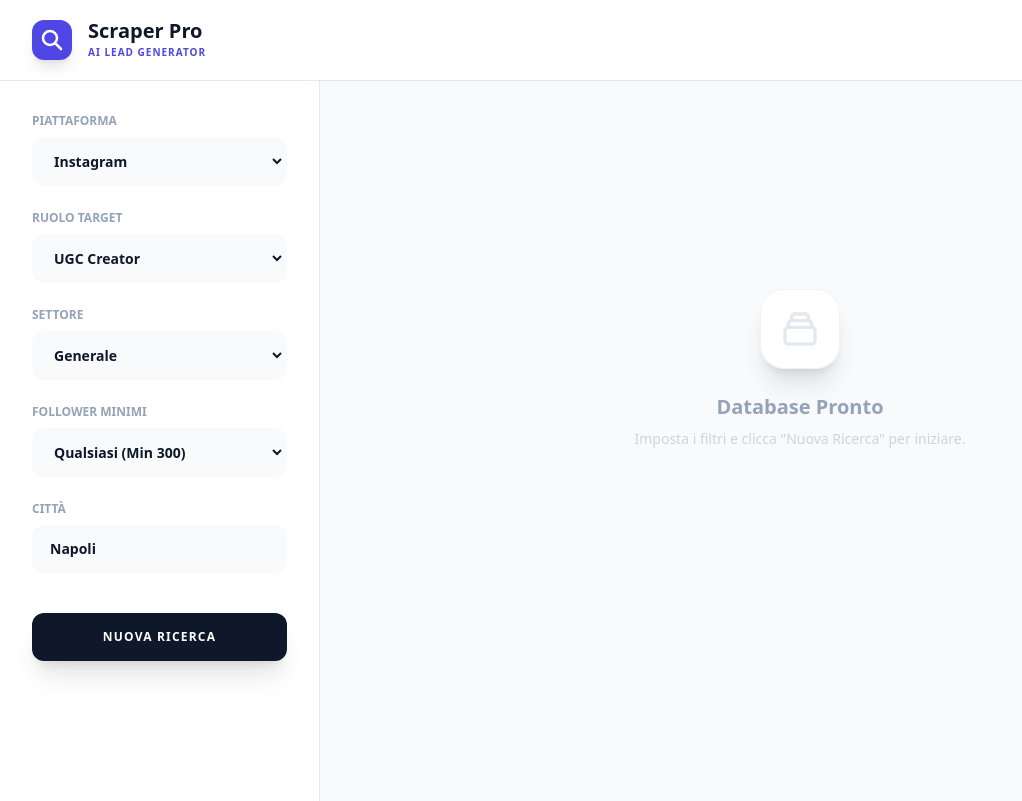
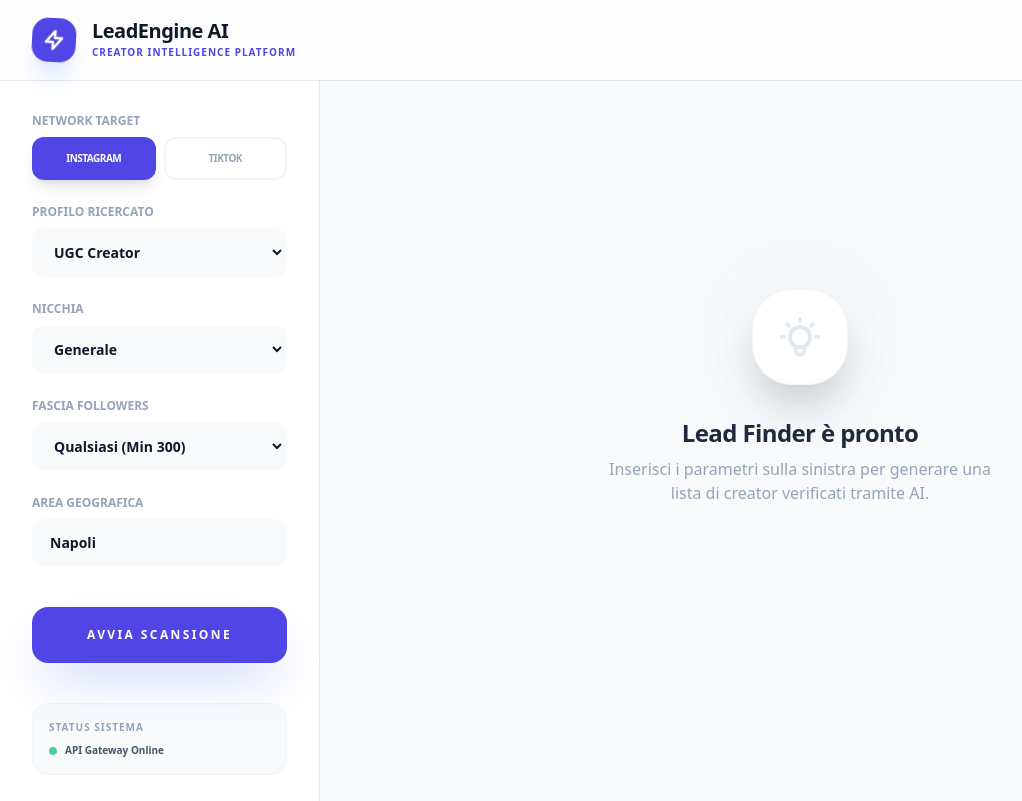
Before and after one commit to giorgiapalazzo-lang/creatorhubpro, a React (Vite) app: page / in a window 1280 px wide. Shown: the whole page, without its empty margins (0-1022 px from the left). Built offline with nearby package versions, Linux system fonts and the light colour scheme.

Commit message:
feat: Refactor UI and AI prompt for LeadFinder
Update header branding, logo, and apply subtle background blur. Enhance the AI prompt for more precise lead extraction, focusing on extracting specific details like username, follower count, bio, and contact information.

```diff
--- a/App.tsx
+++ b/App.tsx
@@ -62,28 +62,33 @@ const App: React.FC = () => {
 
   return (
     <div className="min-h-screen bg-[#F8FAFC] flex flex-col font-sans antialiased text-slate-900">
-      <header className="bg-white border-b border-slate-200 sticky top-0 z-20">
+      <header className="bg-white/80 backdrop-blur-md border-b border-slate-200 sticky top-0 z-20">
         <div className="max-w-[1600px] mx-auto px-8 h-20 flex items-center justify-between">
           <div className="flex items-center space-x-4">
-            <div className="w-10 h-10 bg-indigo-600 rounded-xl flex items-center justify-center shadow-lg">
+            <div className="w-11 h-11 bg-indigo-600 rounded-2xl flex items-center justify-center shadow-xl shadow-indigo-100 rotate-3">
               <svg className="w-6 h-6 text-white" fill="none" stroke="currentColor" viewBox="0 0 24 24">
-                <path strokeLinecap="round" strokeLinejoin="round" strokeWidth="2.5" d="M21 21l-6-6m2-5a7 7 0 11-14 0 7 7 0 0114 0z" />
+                <path strokeLinecap="round" strokeLinejoin="round" strokeWidth="2.5" d="M13 10V3L4 14h7v7l9-11h-7z" />
               </svg>
             </div>
             <div>
-              <h1 className="text-xl font-black text-slate-900 leading-none">Scraper Pro</h1>
-              <p className="text-[10px] text-indigo-600 font-bold uppercase tracking-widest mt-1">AI Lead Generator</p>
+              <h1 className="text-xl font-black text-slate-900 leading-none tracking-tight">LeadEngine AI</h1>
+              <p className="text-[10px] text-indigo-600 font-bold uppercase tracking-widest mt-1">Creator Intelligence Platform</p>
             </div>
           </div>
 
+          <div className="flex items-center space-x-4">
             {leads.length > 0 && (
               <button
                 onClick={() => downloadLeadsAsCSV(leads)}
-              className="px-6 py-2.5 bg-slate-900 text-white rounded-xl hover:bg-black transition-all text-xs font-black uppercase tracking-widest shadow-xl shadow-slate-200"
+                className="flex items-center space-x-2 px-6 py-3 bg-slate-900 text-white rounded-2xl hover:bg-black transition-all text-xs font-black uppercase tracking-widest shadow-2xl shadow-slate-200 active:scale-95"
               >
-              Export CSV ({leads.length})
+                <svg className="w-4 h-4" fill="none" stroke="currentColor" viewBox="0 0 24 24">
+                  <path strokeLinecap="round" strokeLinejoin="round" strokeWidth="2" d="M4 16v1a2 2 0 002 2h12a2 2 0 002-2v-1m-4-4l-4 4m0 0l-4-4m4 4V4" />
+                </svg>
+                <span>Export Database ({leads.length})</span>
               </button>
             )}
+          </div>
         </div>
       </header>
 
@@ -91,58 +96,66 @@ const App: React.FC = () => {
         <aside className="w-full lg:w-80 p-8 lg:border-r border-slate-200 bg-white lg:sticky lg:top-20 lg:h-[calc(100vh-80px)] overflow-y-auto">
           <form className="space-y-6">
             <div>
-              <label className="block text-xs font-black text-slate-400 uppercase mb-2">Piattaforma</label>
-              <select
-                value={query.platform}
-                onChange={(e) => setQuery({ ...query, platform: e.target.value })}
-                className="w-full px-4 py-3 bg-slate-50 border-2 border-slate-50 rounded-xl focus:border-indigo-500 focus:bg-white transition-all text-sm font-bold outline-none"
+              <label className="block text-xs font-black text-slate-400 uppercase mb-2">Network Target</label>
+              <div className="grid grid-cols-2 gap-2">
+                {['instagram.com', 'tiktok.com'].map(p => (
+                  <button
+                    key={p}
+                    type="button"
+                    onClick={() => setQuery({...query, platform: p})}
+                    className={`py-3 px-2 text-[10px] font-black rounded-xl border-2 transition-all uppercase tracking-tighter ${
+                      query.platform === p
+                      ? 'bg-indigo-600 border-indigo-600 text-white shadow-lg'
+                      : 'bg-white border-slate-100 text-slate-400 hover:border-slate-200'
+                    }`}
                   >
-                <option value="instagram.com">Instagram</option>
-                <option value="tiktok.com">TikTok</option>
-              </select>
+                    {p.split('.')[0]}
+                  </button>
+                ))}
+              </div>
             </div>
 
             <div>
-              <label className="block text-xs font-black text-slate-400 uppercase mb-2">Ruolo Target</label>
+              <label className="block text-xs font-black text-slate-400 uppercase mb-2">Profilo Ricercato</label>
               <select
                 value={query.role}
                 onChange={(e) => setQuery({ ...query, role: e.target.value })}
-                className="w-full px-4 py-3 bg-slate-50 border-2 border-slate-50 rounded-xl focus:border-indigo-500 focus:bg-white transition-all text-sm font-bold outline-none"
+                className="w-full px-4 py-3 bg-slate-50 border-2 border-slate-50 rounded-xl focus:border-indigo-500 focus:bg-white transition-all text-sm font-bold outline-none cursor-pointer"
               >
                 {ROLES.map(r => <option key={r} value={r}>{r}</option>)}
               </select>
             </div>
 
             <div>
-              <label className="block text-xs font-black text-slate-400 uppercase mb-2">Settore</label>
+              <label className="block text-xs font-black text-slate-400 uppercase mb-2">Nicchia</label>
               <select
                 value={query.industry}
                 onChange={(e) => setQuery({ ...query, industry: e.target.value })}
-                className="w-full px-4 py-3 bg-slate-50 border-2 border-slate-50 rounded-xl focus:border-indigo-500 focus:bg-white transition-all text-sm font-bold outline-none"
+                className="w-full px-4 py-3 bg-slate-50 border-2 border-slate-50 rounded-xl focus:border-indigo-500 focus:bg-white transition-all text-sm font-bold outline-none cursor-pointer"
               >
                 {INDUSTRIES.map(i => <option key={i} value={i}>{i}</option>)}
               </select>
             </div>
 
             <div>
-              <label className="block text-xs font-black text-slate-400 uppercase mb-2">Follower Minimi</label>
+              <label className="block text-xs font-black text-slate-400 uppercase mb-2">Fascia Followers</label>
               <select
                 value={query.minFollowers}
                 onChange={(e) => setQuery({ ...query, minFollowers: e.target.value })}
-                className="w-full px-4 py-3 bg-slate-50 border-2 border-slate-50 rounded-xl focus:border-indigo-500 focus:bg-white transition-all text-sm font-bold outline-none"
+                className="w-full px-4 py-3 bg-slate-50 border-2 border-slate-50 rounded-xl focus:border-indigo-500 focus:bg-white transition-all text-sm font-bold outline-none cursor-pointer"
               >
                 {FOLLOWER_OPTIONS.map(o => <option key={o.value} value={o.value}>{o.label}</option>)}
               </select>
             </div>
 
             <div>
-              <label className="block text-xs font-black text-slate-400 uppercase mb-2">Città</label>
+              <label className="block text-xs font-black text-slate-400 uppercase mb-2">Area Geografica</label>
               <input
                 type="text"
                 value={query.city}
                 onChange={(e) => setQuery({ ...query, city: e.target.value })}
                 className="w-full px-4 py-3 bg-slate-50 border-2 border-slate-50 rounded-xl focus:border-indigo-500 focus:bg-white transition-all text-sm font-bold outline-none"
-                placeholder="Es: Napoli..."
+                placeholder="Es: Napoli, Milano..."
               />
             </div>
 
@@ -151,73 +164,121 @@ const App: React.FC = () => {
                 type="button"
                 onClick={(e) => handleSearch(e, true)}
                 disabled={isLoading}
-                className="w-full py-4 bg-slate-900 text-white rounded-xl font-black text-xs uppercase tracking-widest shadow-xl transition-all active:scale-95 disabled:bg-slate-300"
+                className="w-full py-5 bg-indigo-600 text-white rounded-2xl font-black text-xs uppercase tracking-[0.2em] shadow-2xl shadow-indigo-200 transition-all hover:bg-indigo-700 active:scale-95 disabled:bg-slate-300 disabled:shadow-none"
               >
-                {isLoading ? 'Analisi in corso...' : 'Nuova Ricerca'}
+                {isLoading ? (
+                  <span className="flex items-center justify-center">
+                    <svg className="animate-spin -ml-1 mr-3 h-4 w-4 text-white" fill="none" viewBox="0 0 24 24">
+                      <circle className="opacity-25" cx="12" cy="12" r="10" stroke="currentColor" strokeWidth="4"></circle>
+                      <path className="opacity-75" fill="currentColor" d="M4 12a8 8 0 018-8V0C5.373 0 0 5.373 0 12h4zm2 5.291A7.962 7.962 0 014 12H0c0 3.042 1.135 5.824 3 7.938l3-2.647z"></path>
+                    </svg>
+                    Sincronizzazione...
+                  </span>
+                ) : 'Avvia Scansione'}
               </button>
 
               {leads.length > 0 && !isLoading && (
                 <button
                   type="button"
                   onClick={(e) => handleSearch(e, false)}
-                  className="w-full py-4 bg-white border-2 border-slate-900 text-slate-900 rounded-xl font-black text-xs uppercase tracking-widest transition-all"
+                  className="w-full py-4 bg-white border-2 border-slate-900 text-slate-900 rounded-2xl font-black text-xs uppercase tracking-widest transition-all hover:bg-slate-50"
                 >
-                  Carica Altri 6
+                  Estrai altri 6
                 </button>
               )}
             </div>
           </form>
+
+          <div className="mt-10 p-4 bg-slate-50 rounded-2xl border border-slate-100">
+            <h4 className="text-[10px] font-black text-slate-400 uppercase tracking-widest mb-2">Status Sistema</h4>
+            <div className="flex items-center space-x-2">
+              <div className="w-2 h-2 bg-emerald-500 rounded-full animate-pulse"></div>
+              <span className="text-[10px] font-bold text-slate-600">API Gateway Online</span>
+            </div>
+          </div>
         </aside>
 
-        <main className="flex-grow p-8 lg:p-12">
+        <main className="flex-grow p-8 lg:p-12 bg-[#F8FAFC]">
           {error && (
-            <div className="bg-amber-50 border-l-4 border-amber-400 p-6 rounded-r-2xl mb-10">
-              <p className="text-amber-800 font-bold text-sm">{error}</p>
+            <div className="bg-white border-l-4 border-rose-500 p-6 rounded-2xl shadow-xl shadow-rose-100/50 mb-10 flex items-start space-x-4 animate-in fade-in slide-in-from-top-4">
+              <div className="bg-rose-100 p-2 rounded-lg text-rose-600">
+                <svg className="w-6 h-6" fill="none" stroke="currentColor" viewBox="0 0 24 24">
+                  <path strokeLinecap="round" strokeLinejoin="round" strokeWidth="2" d="M12 9v2m0 4h.01m-6.938 4h13.856c1.54 0 2.502-1.667 1.732-3L13.732 4c-.77-1.333-2.694-1.333-3.464 0L3.34 16c-.77 1.333.192 3 1.732 3z" />
+                </svg>
+              </div>
+              <div>
+                <p className="text-slate-900 font-black text-sm uppercase">Errore di Sistema</p>
+                <p className="text-slate-500 text-sm mt-1">{error}</p>
+                {error.includes("Configurazione API") && (
+                  <div className="mt-4 p-4 bg-slate-50 rounded-xl text-xs text-slate-600 font-medium">
+                    <p className="font-bold text-slate-800 mb-1">Come risolvere:</p>
+                    <ol className="list-decimal ml-4 space-y-1">
+                      <li>Vai sulla tua dashboard di <strong>Vercel</strong>.</li>
+                      <li>Impostazioni (Settings) &gt; Variabili d'Ambiente (Environment Variables).</li>
+                      <li>Aggiungi <strong>API_KEY</strong> con il tuo valore di Google AI Studio.</li>
+                      <li>Effettua un Redeply del progetto.</li>
+                    </ol>
+                  </div>
+                )}
+              </div>
             </div>
           )}
 
           {!isLoading && leads.length === 0 && !error && (
             <div className="flex flex-col items-center justify-center py-40 text-center">
-              <div className="w-20 h-20 bg-white rounded-3xl flex items-center justify-center mb-6 shadow-xl border border-slate-100 text-slate-200">
-                <svg className="w-10 h-10" fill="none" stroke="currentColor" viewBox="0 0 24 24">
-                  <path strokeLinecap="round" strokeLinejoin="round" strokeWidth="2" d="M19 11H5m14 0a2 2 0 012 2v6a2 2 0 01-2 2H5a2 2 0 01-2-2v-6a2 2 0 012-2m14 0V9a2 2 0 00-2-2M5 11V9a2 2 0 012-2m0 0V5a2 2 0 012-2h6a2 2 0 012 2v2M7 7h10" />
+              <div className="relative mb-8">
+                <div className="absolute inset-0 bg-indigo-200 blur-3xl opacity-20 rounded-full"></div>
+                <div className="relative w-24 h-24 bg-white rounded-[2.5rem] flex items-center justify-center shadow-2xl border border-slate-100 text-slate-200">
+                  <svg className="w-12 h-12" fill="none" stroke="currentColor" viewBox="0 0 24 24">
+                    <path strokeLinecap="round" strokeLinejoin="round" strokeWidth="2" d="M9.663 17h4.673M12 3v1m6.364 1.636l-.707.707M21 12h-1M4 12H3m3.343-5.657l-.707-.707m2.828 9.9a5 5 0 117.072 0l-.548.547A3.374 3.374 0 0014 18.469V19a2 2 0 11-4 0v-.531c0-.895-.356-1.754-.988-2.386l-.548-.547z" />
                   </svg>
                 </div>
-              <h2 className="text-xl font-black text-slate-400">Database Pronto</h2>
-              <p className="text-sm text-slate-300 mt-2 font-medium">Imposta i filtri e clicca "Nuova Ricerca" per iniziare.</p>
+              </div>
+              <h2 className="text-2xl font-black text-slate-800 tracking-tight">Lead Finder è pronto</h2>
+              <p className="text-slate-400 mt-2 font-medium max-w-sm">Inserisci i parametri sulla sinistra per generare una lista di creator verificati tramite AI.</p>
             </div>
           )}
 
-          <div className="grid grid-cols-1 md:grid-cols-2 2xl:grid-cols-3 gap-8">
-            {leads.map((lead) => (
-              <LeadCard key={lead.id} lead={lead} />
+          <div className="grid grid-cols-1 md:grid-cols-2 2xl:grid-cols-3 gap-10">
+            {leads.map((lead, idx) => (
+              <div key={lead.id} className="animate-in fade-in slide-in-from-bottom-8 fill-mode-both" style={{ animationDelay: `${idx * 100}ms` }}>
+                <LeadCard lead={lead} />
+              </div>
             ))}
 
             {isLoading && [...Array(3)].map((_, i) => (
-              <div key={i} className="bg-white border border-slate-100 rounded-[2rem] p-8 animate-pulse space-y-6">
-                <div className="flex justify-between">
-                  <div className="space-y-2">
-                    <div className="h-6 bg-slate-100 rounded w-40"></div>
-                    <div className="h-4 bg-slate-100 rounded w-24"></div>
+              <div key={i} className="bg-white border border-slate-100 rounded-[2.5rem] p-8 animate-pulse space-y-8 shadow-sm">
+                <div className="flex justify-between items-center">
+                  <div className="space-y-3">
+                    <div className="h-6 bg-slate-100 rounded-full w-40"></div>
+                    <div className="h-4 bg-slate-100 rounded-full w-24"></div>
                   </div>
-                  <div className="h-10 bg-slate-100 rounded-xl w-16"></div>
+                  <div className="h-10 bg-slate-100 rounded-xl w-20"></div>
                 </div>
-                <div className="h-20 bg-slate-50 rounded-2xl"></div>
-                <div className="space-y-2">
-                  <div className="h-12 bg-slate-100 rounded-xl"></div>
-                  <div className="h-12 bg-slate-100 rounded-xl"></div>
+                <div className="h-24 bg-slate-50 rounded-3xl"></div>
+                <div className="space-y-3">
+                  <div className="h-14 bg-slate-100 rounded-2xl"></div>
+                  <div className="h-14 bg-slate-100 rounded-2xl"></div>
                 </div>
               </div>
             ))}
           </div>
 
           {sources.length > 0 && (
-            <div className="mt-20 border-t border-slate-100 pt-8">
-              <h3 className="text-[10px] font-black text-slate-300 uppercase tracking-widest mb-4">Fonti Verificate (Grounding)</h3>
-              <div className="flex flex-wrap gap-2">
+            <div className="mt-24 border-t border-slate-200 pt-10">
+              <div className="flex items-center space-x-3 mb-6">
+                <div className="w-8 h-8 bg-emerald-100 text-emerald-600 rounded-lg flex items-center justify-center">
+                  <svg className="w-4 h-4" fill="currentColor" viewBox="0 0 20 20">
+                    <path d="M9 4.804A7.99 7.99 0 0111 4c1.091 0 2.097.218 3 .618V17c-.903-.4-1.909-.618-3-.618a7.99 7.99 0 00-2 .196V4.804zM7 4.618A7.99 7.99 0 015 4c-1.091 0-2.097.218-3 .618v12.382c.903-.4 1.909-.618 3-.618 1.091 0 2.097.218 3 .618V4.618z" />
+                  </svg>
+                </div>
+                <h3 className="text-xs font-black text-slate-800 uppercase tracking-widest">Grounding Web (Fonti Verificate)</h3>
+              </div>
+              <div className="flex flex-wrap gap-3">
                 {sources.map((s, i) => (
-                  <a key={i} href={s.uri} target="_blank" rel="noopener noreferrer" className="text-[9px] font-bold text-slate-400 bg-slate-50 px-2 py-1 rounded-md hover:text-indigo-600">
-                    {new URL(s.uri).hostname}
+                  <a key={i} href={s.uri} target="_blank" rel="noopener noreferrer" className="flex items-center space-x-2 text-[10px] font-bold text-slate-500 bg-white border border-slate-200 px-4 py-2 rounded-xl hover:border-indigo-400 hover:text-indigo-600 transition-all shadow-sm">
+                    <img src={`https://www.google.com/s2/favicons?domain=${new URL(s.uri).hostname}&sz=32`} className="w-3 h-3 rounded-sm" alt="" />
+                    <span>{s.title || new URL(s.uri).hostname}</span>
                   </a>
                 ))}
               </div>
```
Also changed, not shown: api/search-creators.ts (+28 -24 lines). Lines whose indentation alone changed are shown as unchanged.
